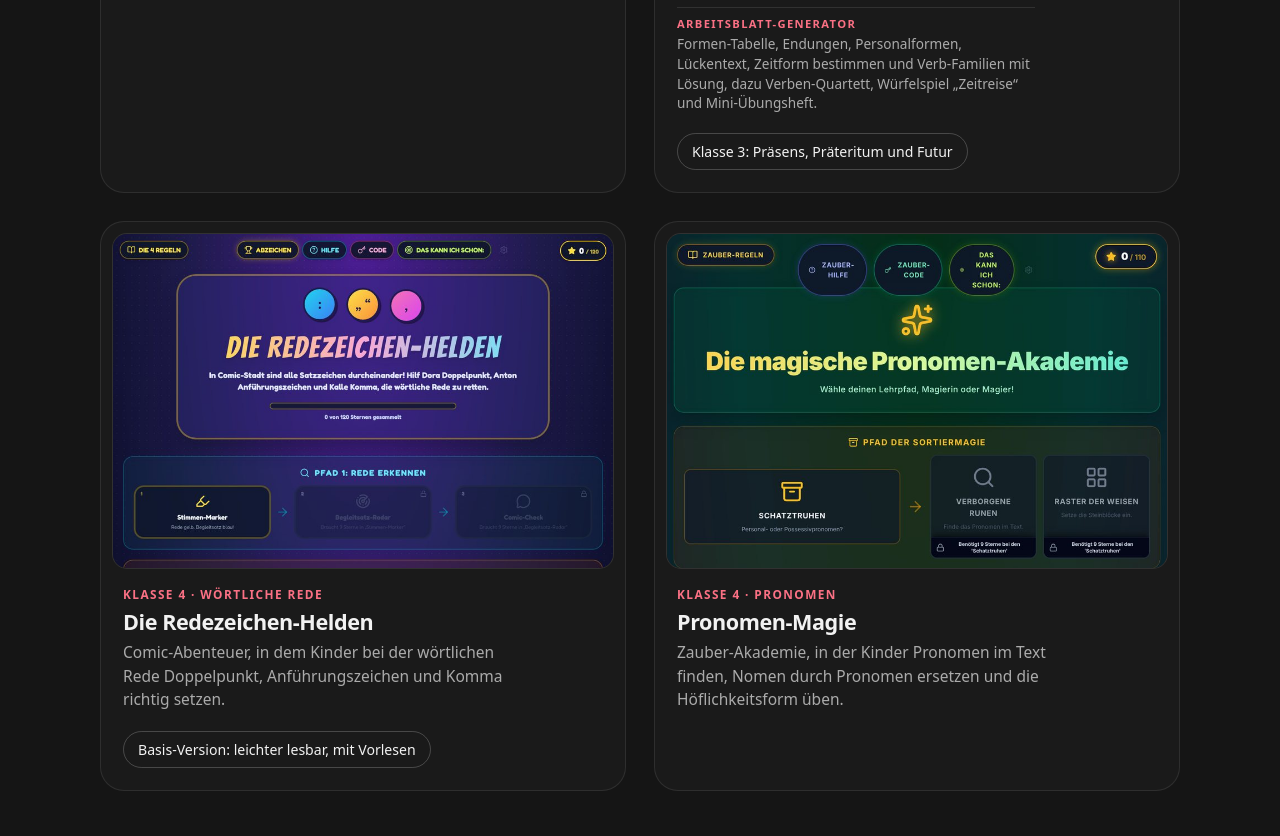
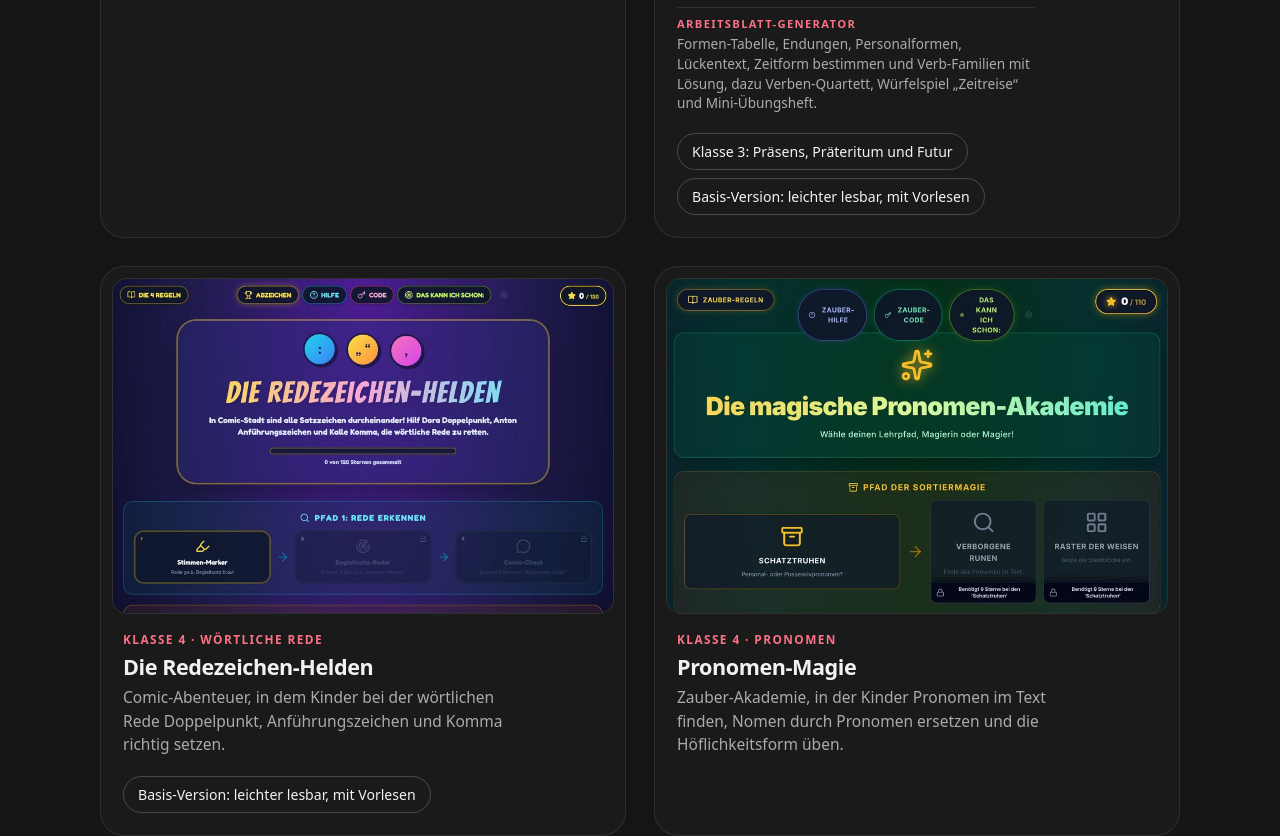
Before and after one commit to mitlaeuferfotografie/mitlaeuferfotografie.github.io, a plain HTML site: page index.html in a window 1280 px wide. Shown: the part 2444-3280 px from the top of the page. Drawn offline with Linux system fonts and the light colour scheme.

Commit message:
Zeitreise: Unterlink zur Basis-Version
Co-Authored-By: Claude Opus 5.5 <noreply@anthropic.com>

```diff
--- a/index.html
+++ b/index.html
@@ -112,8 +112,9 @@
             <span class="card-extra"><span class="card-extra-label">Arbeitsblatt-Generator</span>Formen-Tabelle, Endungen, Personalformen, Lückentext, Zeitform bestimmen und Verb-Familien mit Lösung, dazu Verben-Quartett, Würfelspiel „Zeitreise“ und Mini-Übungsheft.</span>
           </span>
         </a>
-        <ul class="sub-apps" aria-label="Weitere Fassung der Zeitreise">
+        <ul class="sub-apps" aria-label="Weitere Fassungen der Zeitreise">
           <li><a href="https://mitlaeuferfotografie.github.io/zeitreise/?stufe=3">Klasse 3: Präsens, Präteritum und Futur</a></li>
+          <li><a href="https://mitlaeuferfotografie.github.io/zeitreise/basis/">Basis-Version: leichter lesbar, mit Vorlesen</a></li>
         </ul>
       </article>
 
```
Also changed, not shown: 1 other file.
